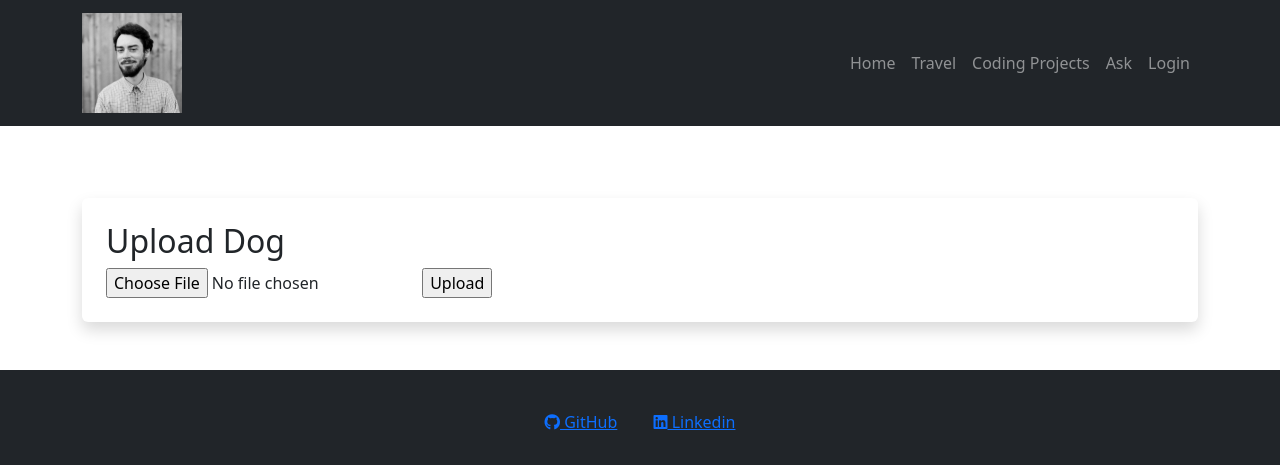
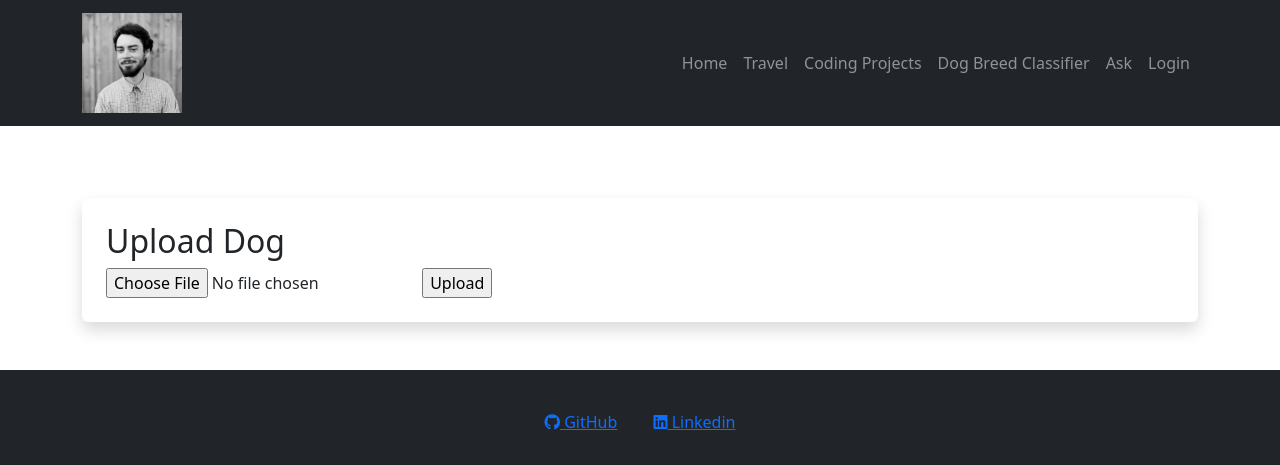
Before and after one commit to Woodenman23/PersonalSite, a Flask app: page /dog in a window 1280 px wide. Shown: the top 465 px of the page. Run offline with Flask 3, Linux system fonts and the light colour scheme; some libraries are stand-ins or nearby versions.

Commit message:
classifier integrated

```diff
--- a/pyproject.toml
+++ b/pyproject.toml
@@ -7,7 +7,7 @@ readme = "README.md"
 
 [tool.poetry.dependencies]
 python = "^3.9"
-flask = "3.0.0"
+flask = "=3.0.0"
 flask-sqlalchemy = "^3.1.1"
 wikipedia = "^1.4.0"
 rich = "^13.9.4"
--- a/requirements.txt
+++ b/requirements.txt
@@ -6,3 +6,5 @@ pathlib
 requests
 PyYAML
 markdown
+torch
+torchvision
--- a/website/__init__.py
+++ b/website/__init__.py
@@ -4,6 +4,7 @@ from flask_sqlalchemy import SQLAlchemy
 
 PROJECT_ROOT = Path(__file__).parent.parent
 IMAGES_PATH = PROJECT_ROOT / "website/static/images"
+MODEL_PATH = f"/home/joe/models/dognet-convnext_large.pth"
 
 
 def create_app() -> Flask:
--- a/website/dog_generation.py
+++ b/website/dog_generation.py
@@ -3,7 +3,7 @@ import torchvision.transforms as transforms
 import torchvision.models as models
 from PIL import Image
 
-from website import PROJECT_ROOT
+from website import PROJECT_ROOT, MODEL_PATH
 from website.dog_classes import classes as breeds
 
 upload_folder = PROJECT_ROOT / "website/static/uploads"
@@ -12,10 +12,9 @@ num_dog_breeds = 120
 
 def generate_dog(file):
     file_path = upload_folder / file.filename
-    file.save(str(file_path))
 
     # TODO: fix this path (download model state from google drive)
-    MODEL_PATH = f"/content/drive/MyDrive/projects/pokedex/dognet-convnext_large.pth"
+
     model = models.convnext_large(pretrained=True)
     model.classifier[-1] = torch.nn.Linear(
         model.classifier[-1].in_features, num_dog_breeds
--- a/website/templates/dog_form.html
+++ b/website/templates/dog_form.html
@@ -3,7 +3,7 @@
 {% block content %}
 <div class="container my-5 p-4 bg-white rounded shadow">
     <h2>Upload Dog</h2>
-    <form action="/" method="post" enctype="multipart/form-data">
+    <form action="/dog" method="POST" enctype="multipart/form-data">
         <input type="file" name="file"  accept="image/*" required>
         <input type="submit" value="Upload">
     </form>
--- a/website/templates/dog_result.html
+++ b/website/templates/dog_result.html
@@ -3,7 +3,7 @@
 {% block content %}
 <div class="container my-5 p-4 bg-white rounded shadow">
     <h2>Dog Image</h2>
-    <img src="{{ dog_image }}" alt="Dog Image"/>
+    <img src="{{ dog_image }}" alt="Dog Image" height="250"//>
     <p> {{ results }}</p>
 </div>
 {% endblock %}
--- a/website/templates/layout.html.j2
+++ b/website/templates/layout.html.j2
@@ -68,6 +68,10 @@
             >
             <a class="nav-item nav-link" id="projects" href="/projects"
               >Coding Projects</a
+            >
+
+            <a class="nav-item nav-link" id="classifier" href="/dog"
+              >Dog Breed Classifier</a
             >
 
             <a class="nav-item nav-link" id="ask" href="/ask"
--- a/website/views.py
+++ b/website/views.py
@@ -24,15 +24,17 @@ def dog():
     if request.method == "POST":
         if "file" not in request.files:
             return "No file part"
+        file = request.files["file"]
+        file_path = upload_folder / file.filename
+        file.save(str(file_path))
 
-        file_path = upload_folder / file.filename
         dog_image_path = f'static/uploads/{str(file_path).split("/")[-1]}'
 
         file = request.files["file"]
         if file.filename == "":
             return "No selected file"
         return render_template(
-            "dog.html.j2", dog_image=dog_image_path, results=generate_dog(file)
+            "dog_result.html", dog_image=dog_image_path, results=generate_dog(file)
         )
     else:
         return render_template("dog_form.html")
```
Also changed, not shown: website/static/uploads/Stressed dog.jpg (added), website/static/uploads/dog.jpeg (added), website/static/uploads/pretty_dog.jpeg (added), 1 other file.
